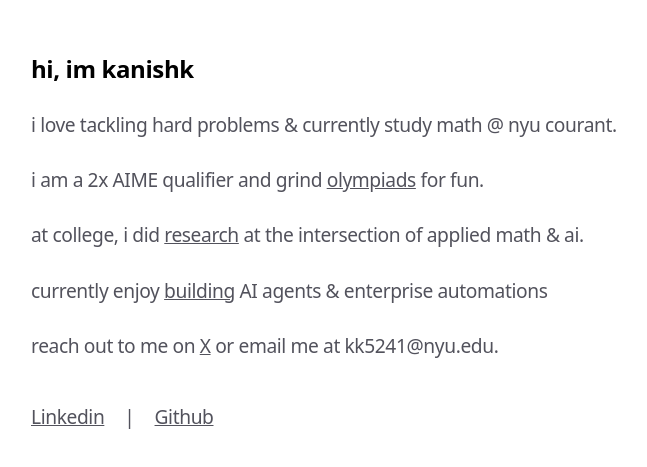
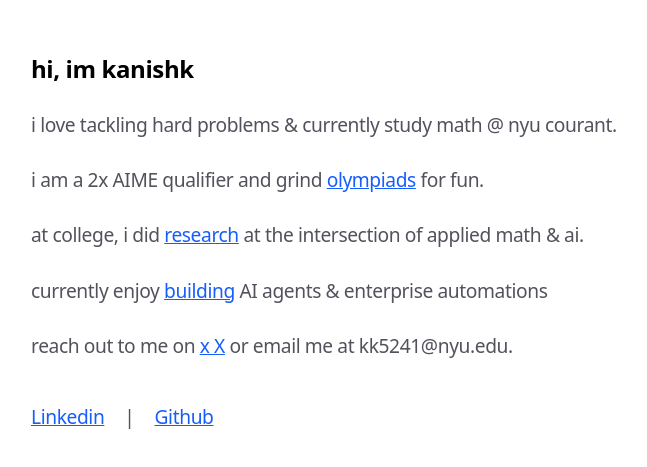
Before and after one commit to KanishkKundu05/resumesite, a Next.js app: page / in a window 1280 px wide. Shown: the part 123-590 px from the top of the page, without its empty margins (305-952 px from the left). Built offline with nearby package versions, Linux system fonts and the light colour scheme.

Commit message:
blue hyperlinks

```diff
--- a/app/olympiads/page.tsx
+++ b/app/olympiads/page.tsx
@@ -25,7 +25,7 @@ export default function OlympiadsPage() {
   return (
     <main className="space-y-6">
       <div className="relative">
-        <Link href="/" className="absolute -top-8 left-0 text-zinc-600 hover:text-black">
+        <Link href="/" className="absolute -top-8 left-0 text-blue-600 underline hover:text-black">
           ←
         </Link>
         <header className="mb-6">
--- a/app/page.tsx
+++ b/app/page.tsx
@@ -12,27 +12,27 @@ export default function Personal() {
           <p>i love tackling hard problems & currently study math @ nyu courant.</p>
           <p>
             i am a 2x AIME qualifier and grind{' '}
-            <Link href="/olympiads" className="underline">
+            <Link href="/olympiads" className="text-blue-600 underline">
               olympiads
             </Link>
             {' '}for fun.
           </p>
           <p>
             at college, i did{' '}
-            <Link href="/research" className="underline">
+            <Link href="/research" className="text-blue-600 underline">
               research
             </Link>{' '}
             at the intersection of applied math & ai.
           </p>
-          <p>currently enjoy{' '}<Link href = "/projects" className="underline">building</Link> AI agents & enterprise automations</p>
+          <p>currently enjoy{' '}<Link href = "/projects" className="text-blue-600 underline">building</Link> AI agents & enterprise automations</p>
           <p>
             reach out to me on{' '}
             <a
               href="https://x.com/kanishk_k23"
               target="_blank"
               rel="noopener noreferrer"
-              className="underline"
-            >
+              className="text-blue-600 underline"
+            >x
               X
             </a>{' '}
             or email me at kk5241@nyu.edu.
@@ -42,7 +42,7 @@ export default function Personal() {
               href="https://www.linkedin.com/in/kanishkkundu/"
               target="_blank"
               rel="noopener noreferrer"
-              className="underline"
+              className="text-blue-600 underline"
             >
               Linkedin
             </a>
@@ -51,7 +51,7 @@ export default function Personal() {
               href="https://github.com/kanishkkundu05"
               target="_blank"
               rel="noopener noreferrer"
-              className="underline"
+              className="text-blue-600 underline"
             >
               Github
             </a>
--- a/app/projects/page.tsx
+++ b/app/projects/page.tsx
@@ -42,7 +42,7 @@ export default function ResearchPage() {
   return (
     <main className="space-y-6">
       <div className="relative">
-        <Link href="/" className="absolute -top-8 left-0 text-zinc-600 hover:text-black">
+        <Link href="/" className="absolute -top-8 left-0 text-blue-600 underline hover:text-black">
           ←
         </Link>
         <header className="mb-6">
@@ -55,7 +55,7 @@ export default function ResearchPage() {
             <div className="space-y-6">
               {RESEARCH_PROJECTS.map((project) => (
                 <div key={project.title} className="space-y-1">
-                  <a href={project.link} target="_blank" rel="noopener noreferrer" className="text-black underline">
+                  <a href={project.link} target="_blank" rel="noopener noreferrer" className="text-blue-600 underline">
                     {project.title}
                   </a>
                   <div className="text-[0.9rem] leading-relaxed">
--- a/app/research/page.tsx
+++ b/app/research/page.tsx
@@ -67,7 +67,7 @@ export default function ResearchPage() {
   return (
     <main className="space-y-6">
       <div className="relative">
-        <Link href="/" className="absolute -top-8 left-0 text-zinc-600 hover:text-black">
+        <Link href="/" className="absolute -top-8 left-0 text-blue-600 underline hover:text-black">
           ←
         </Link>
         <header className="mb-6">
@@ -92,7 +92,7 @@ export default function ResearchPage() {
                             href={project.collaborator.href}
                             target="_blank"
                             rel="noopener noreferrer"
-                            className="underline"
+                            className="text-blue-600 underline"
                           >
                             {project.collaborator.label}
                           </a>
```
